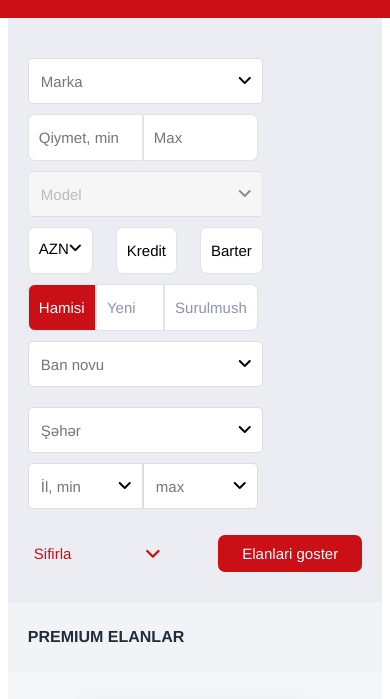
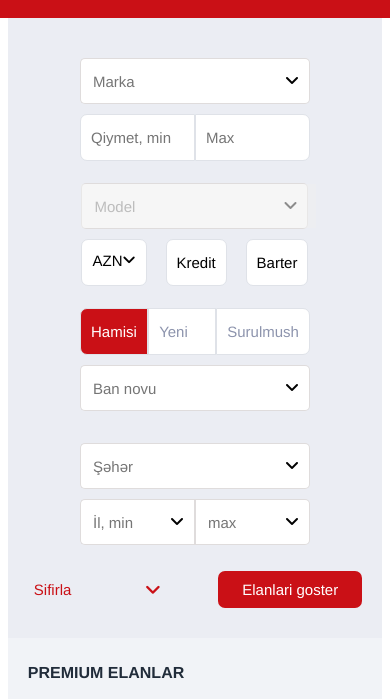
Before and after one commit to Leman006/turbo, a plain HTML site: page index.html in a window 390 px wide. Shown: the part 108-807 px from the top of the page. Drawn offline with Linux system fonts and the light colour scheme; grey boxes are pictures that could not be loaded.

Commit message:
third commit

```diff
--- a/css/style.css
+++ b/css/style.css
@@ -955,6 +955,10 @@ footer{
         gap: 20px;
         align-items: center;
     }
+    .filter-inputs{
+        justify-content: center;
+        gap: 12px;
+    }
 }
 
 @media(max-width:990px){
@@ -1106,6 +1110,9 @@ footer{
         width: 200px;
         padding: 24px 10px ;
     }
+    .filter-part input{
+        width: 100%;
+    }
 }
 
 @media(max-width:467px){
```
